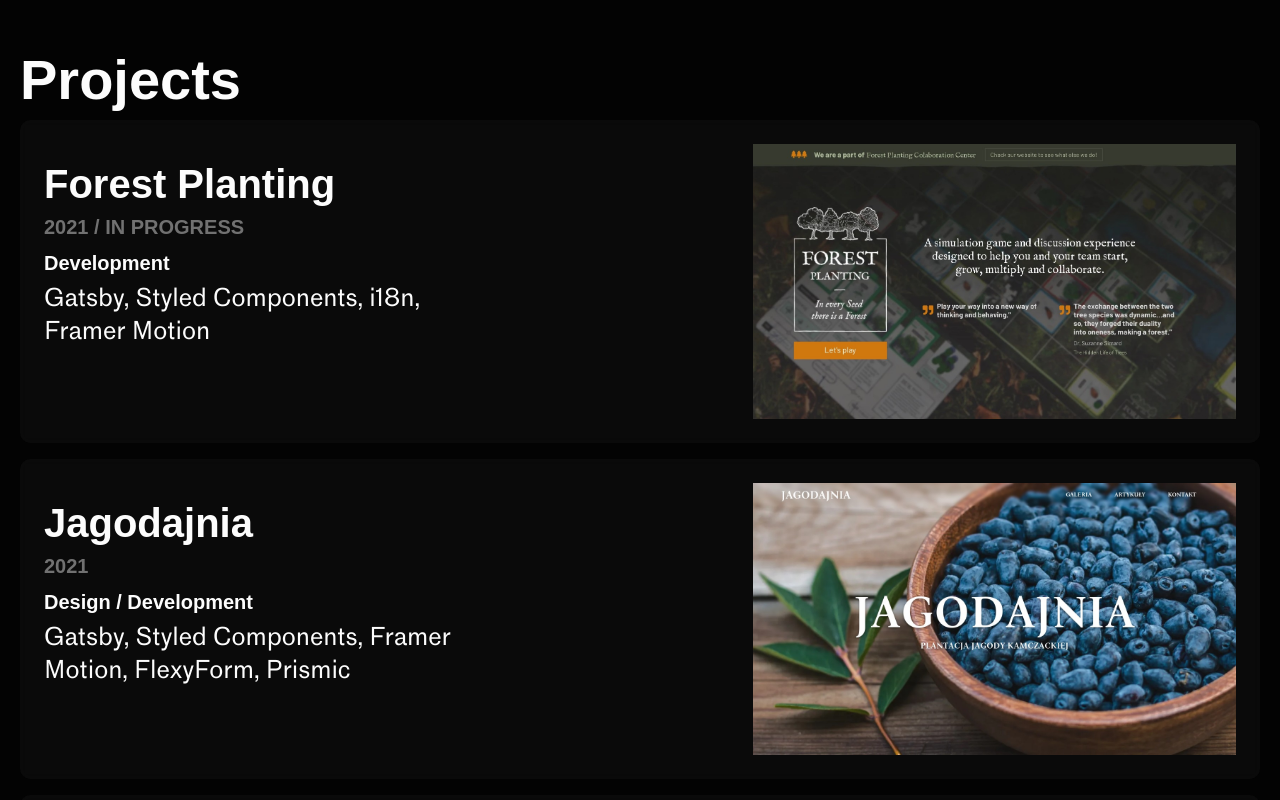
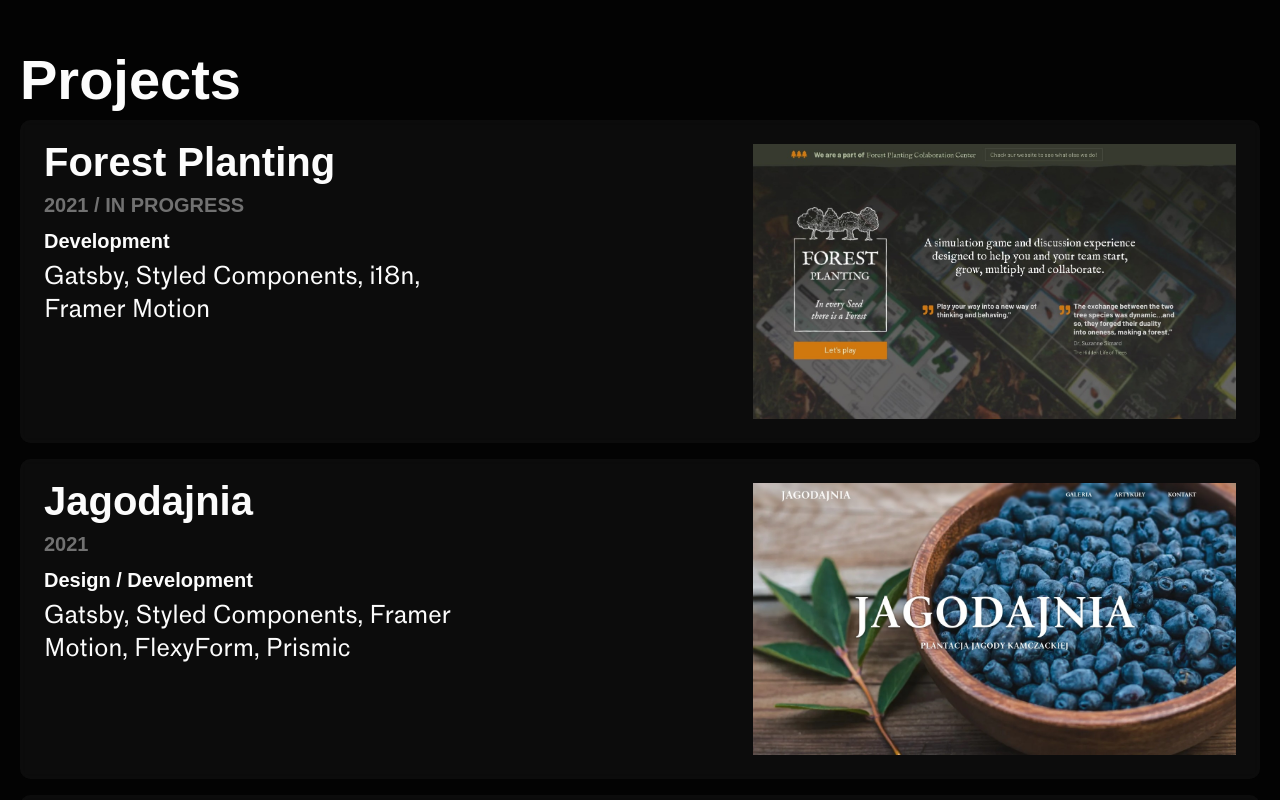
Before and after one commit to jakubziemba/my-portfolio, a Gatsby site: page / in a window 1280 px wide. Shown: the part 740-1540 px from the top of the page. Built offline with nearby package versions, Linux system fonts and the light colour scheme; Gatsby itself is replaced by a stand-in of ours; a web font is replaced by a local one.

Commit message:
Minor style fixes

```diff
--- a/src/components/Card.js
+++ b/src/components/Card.js
@@ -47,7 +47,7 @@ const Card = () => {
 const CardWrapper = styled.div`
   display: flex;
   flex-flow: row wrap;
-  background: rgba(255, 255, 255, 0.03);
+  background: rgba(255, 255, 255, 0.04);
   backdrop-filter: blur(6px);
   border-radius: 10px;
   z-index: 2;
@@ -63,7 +63,7 @@ const CardWrapper = styled.div`
     }
 
     &:hover {
-      background: rgba(255, 255, 255, 0.08);
+      background: rgba(255, 255, 255, 0.09);
       .text {
         transform: translateX(1rem);
       }
@@ -85,13 +85,14 @@ const Title = styled.h2`
   display: flex;
   max-width: 70%;
   line-height: 122%;
-  padding: 1rem 1rem 0rem;
+  padding: 0rem 1rem 0rem;
   font-size: ${({ theme }) => theme.fontSize.lg};
   font-family: ${({ theme }) => theme.font.sans};
   font-weight: ${({ theme }) => theme.fontWeight.bold};
 
   @media (min-width: 768px) {
     font-size: ${({ theme }) => theme.fontSize.xllg};
+    margin-top: -6px;
   }
 
   @media (min-width: 960px) {
```
